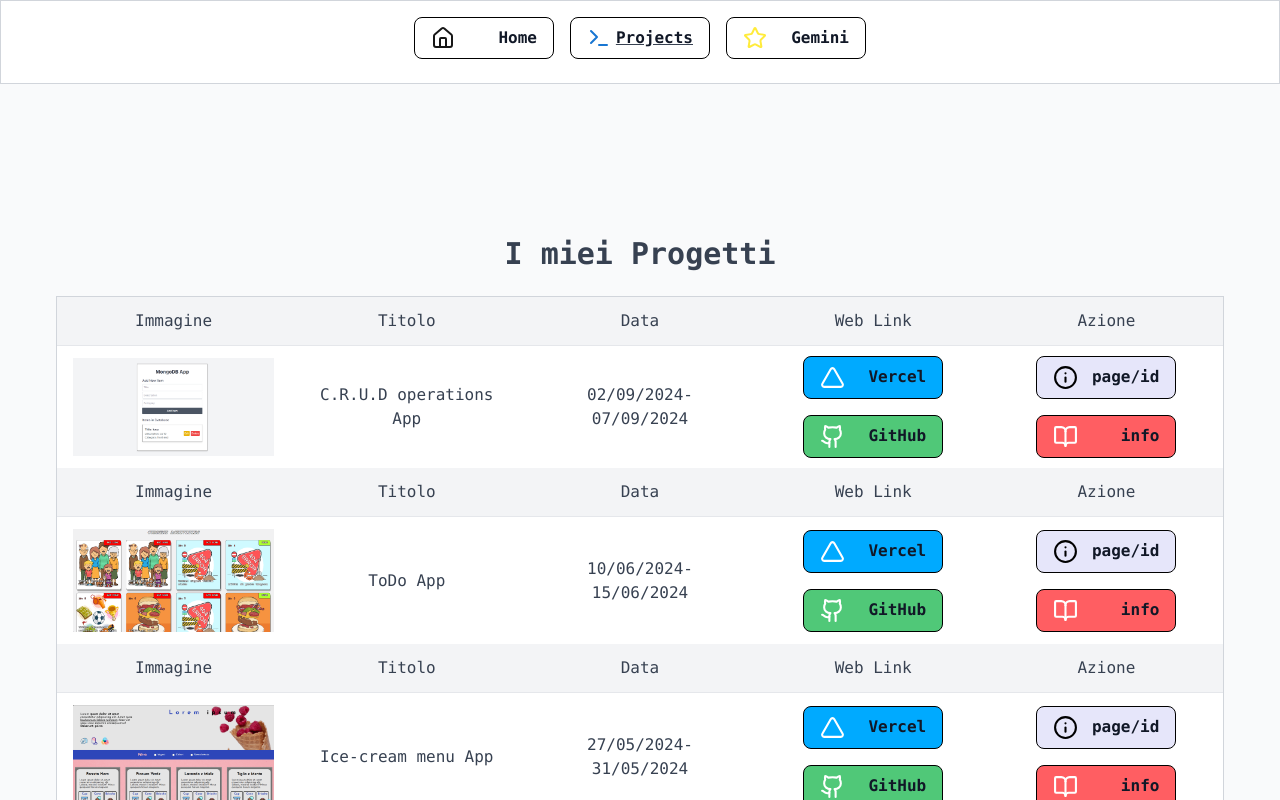
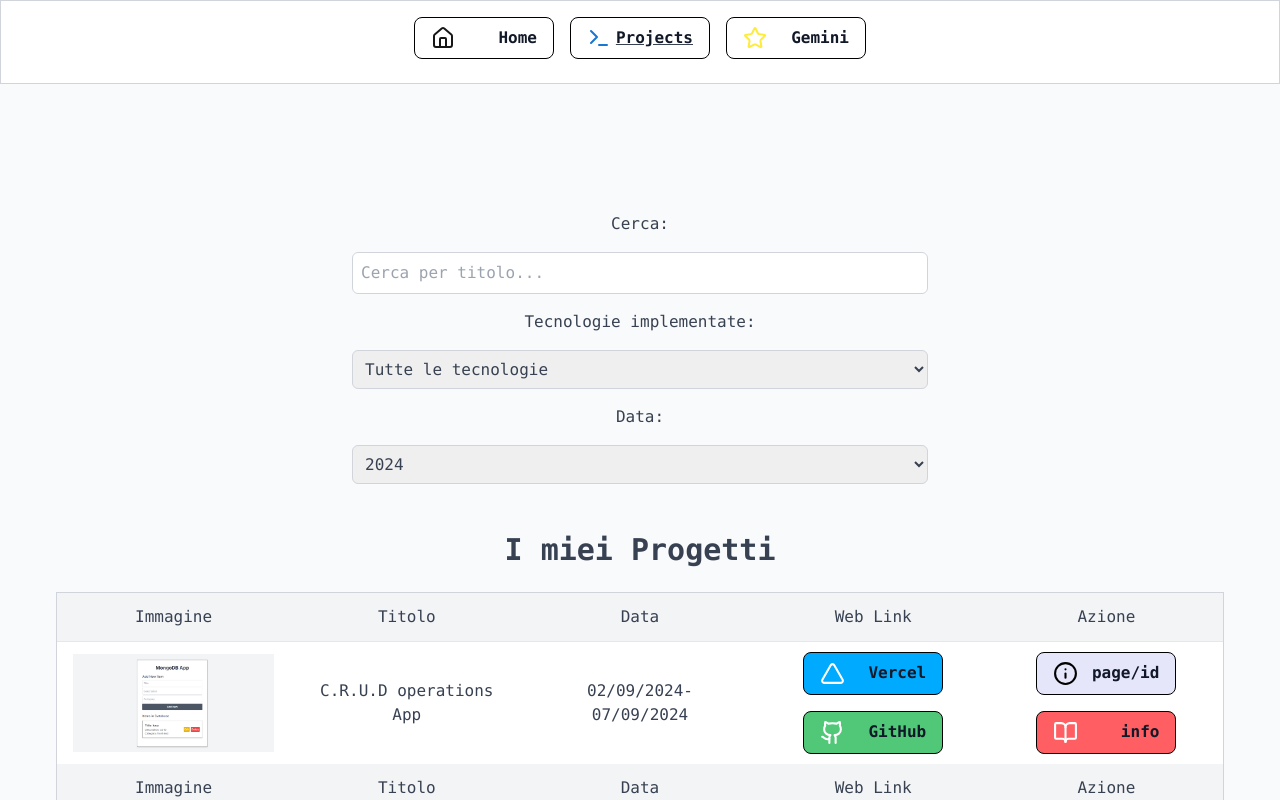
Before and after one commit to LucaFerraresso/TypeScript-Portfolio, a Next.js app in the folder portfolioproject/: page /Projects in a window 1280 px wide. Shown: the top 800 px of the page. Built offline with nearby package versions, Linux system fonts and the light colour scheme.

Commit message:
add filter bar on preject page + new tech icon (react)

```diff
--- a/portfolioproject/app/Projects/page.tsx
+++ b/portfolioproject/app/Projects/page.tsx
@@ -1,5 +1,4 @@
 "use client";
-
 import { useEffect, useState } from "react";
 import type { Metadata } from "next";
 import projects from "@/assets/DataArray/ProjectSectionArray";
@@ -21,6 +20,29 @@ const Projects: React.FC = () => {
   };
 
   const [isMobile, setIsMobile] = useState(false);
+
+  // Stati per i filtri
+  const [searchText, setSearchText] = useState(""); // Testo di ricerca per titolo
+  const [technologyFilter, setTechnologyFilter] = useState<string>(""); // Filtro per tecnologia
+  const [dateFilter, setDateFilter] = useState<string>("");
+
+  const filteredProjects = projects.filter((project) => {
+    // Filtra per titolo
+    const matchesTitle = project.title
+      .toLowerCase()
+      .includes(searchText.toLowerCase());
+
+    // Filtra per tecnologia (se il filtro è impostato)
+    const matchesTechnology =
+      technologyFilter === "" ||
+      project.technologies
+        .map((tech) => tech.toLowerCase())
+        .includes(technologyFilter.toLowerCase());
+    //la data la esprimo come stringa, non posso mappare la data
+    const matchesDate = dateFilter === "" || project.date.includes(dateFilter);
+
+    return matchesTitle && matchesTechnology && matchesDate;
+  });
 
   useEffect(() => {
     const handleResize = () => {
@@ -47,13 +69,71 @@ const Projects: React.FC = () => {
         animate="visible"
         className="flex flex-col justify-center items-center text-center pb-32 pt-32 p-6 sm:pb-28 sm:pt-14 sm:p-6 md:pb-24 mb:pt-24 md:p-6 lg:pb-20 lg:pt-20 lg:p-6 xl:pb-16 xl:pt-16 xl:p-6 2xl:pb-12 2xl:pt-12 2xl:p-6 bg-gray-50"
       >
-        {isMobile ? <ProjectSection /> : <ProjectTable projects={projects} />}
+        {/* Filtro di ricerca */}
+        <form className="mb-6 flex flex-col gap-4 w-full max-w-xl">
+          <h1>Cerca:</h1>
+          <input
+            id="searchText"
+            type="text"
+            name="searchText"
+            placeholder="Cerca per titolo..."
+            value={searchText}
+            onChange={(e) => setSearchText(e.target.value)}
+            className="p-2 border border-gray-300 rounded-md"
+          />
+          <label>Tecnologie implementate:</label>
+          <select
+            name="technologyFilter"
+            id={technologyFilter}
+            value={technologyFilter}
+            onChange={(e) => setTechnologyFilter(e.target.value)}
+            className="p-2 border border-gray-300 rounded-md"
+          >
+            <option value="">Tutte le tecnologie</option>
+            <option value="React app">React</option>
+            <option value="Nextjs app">Next.js</option>
+            <option value="MongoDB">MongoDB</option>
+            <option value="Firebase">Firebase</option>
+            <option value="Gemini API">Gemini API</option>
+          </select>
+          <label>Data:</label>
+          <select
+            name="dateFilter"
+            id={dateFilter}
+            value={dateFilter}
+            onChange={(e) => setDateFilter(e.target.value)}
+            className="p-2 border border-gray-300 rounded-md"
+          >
+            <option value="">2024</option>
+            <option value="01">gennaio</option>
+            <option value="02">febbraio</option>
+            <option value="03">marzo</option>
+            <option value="04">aprile</option>
+            <option value="05">maggio</option>
+            <option value="06">giugno</option>
+            <option value="07">luglio</option>
+            <option value="08">agosto</option>
+            <option value="09">settembre</option>
+            <option value="/10">ottobre</option>
+            <option value="/11">novembre</option>
+            <option value="/12">dicembre</option>
+          </select>
+        </form>
+
+        {isMobile ? (
+          <ProjectSection projects={filteredProjects} />
+        ) : (
+          <ProjectTable projects={filteredProjects} />
+        )}
+        {filteredProjects.length === 0 && (
+          <p className="text-gray-500 bg-red-500">Nessun progetto trovato.</p>
+        )}
         <h2 className="text-3xl font-bold mt-6 mb-6">Link Utili</h2>
         <div className="flex items-center text-center gap-2 mb-6">
           <HomeIcon color="black" size={24} />
           <Link
             href="/"
-            className="text-blue-600 hover:underline  hover:font-bold"
+            className="text-blue-600 hover:underline hover:font-bold"
           >
             Home
           </Link>
--- a/portfolioproject/assets/DataArray/ProjectSectionArray.js
+++ b/portfolioproject/assets/DataArray/ProjectSectionArray.js
@@ -36,6 +36,7 @@ const projects = [
       "npm",
       "GitHub",
       "VSCode",
+      "React",
     ],
     date: "02/09/2024-07/09/2024",
     icon: <GitFork color="var(--color-foreground)" size={24} />, // Icona per il fork del progetto
@@ -88,6 +89,7 @@ const projects = [
       "npm",
       "GitHub",
       "VSCode",
+      "React",
     ],
     date: "09/09/2024-22/09/2024",
     icon: <User color="var(--color-emerald)" size={24} />, // Icona per il profilo utente
@@ -112,6 +114,7 @@ const projects = [
       "npm",
       "GitHub",
       "VSCode",
+      "React",
     ],
     date: "05/08/2024-30/08/2024",
     icon: <Github color="var(--color-sapphire)" size={24} />, // Icona per GitHub
@@ -138,6 +141,7 @@ const projects = [
       "npm",
       "GitHub",
       "VSCode",
+      "React",
     ],
     date: "21/10/2024 31/10/2024",
     icon: <User2Icon color="var(--color-purple)" size={24} />, // Icona per chiudere
--- a/portfolioproject/package.json
+++ b/portfolioproject/package.json
@@ -9,7 +9,6 @@
     "lint": "next lint"
   },
   "dependencies": {
-    "@emotion/react": "^11.13.3",
     "@google/generative-ai": "^0.21.0",
     "clsx": "^2.1.1",
     "framer-motion": "^11.11.10",
--- a/portfolioproject/src/components/molecules/ProjectCard.tsx
+++ b/portfolioproject/src/components/molecules/ProjectCard.tsx
@@ -6,7 +6,7 @@ import { fadeInVariants } from "@/animation/animation";
 import Skeleton from "../atoms/Skeleton";
 import Button from "../atoms/Button";
 import WordTextEffect from "../library/WordTextEffect";
-import { GithubIcon, InfoIcon, LogIn, TriangleIcon } from "lucide-react";
+import { GithubIcon, InfoIcon, TriangleIcon, XCircle } from "lucide-react";
 
 interface Project {
   title: string;
@@ -42,7 +42,7 @@ const ProjectCard: React.FC<ProjectCardProps> = ({
     imageUrl = "/images/homepage/coming-soon.jpg",
     githubLink = "#",
     date = "TBD",
-    icon = <LogIn size={20} color="red" />,
+    icon = <XCircle size={24} color="red" />,
   } = project;
 
   useEffect(() => {
```
Also changed, not shown: portfolioproject/assets/DataArray/TechSectionArray.js (+7 -0 lines), portfolioproject/src/components/sections/ProjectSection.tsx (+16 -2 lines), portfolioproject/public/appunti.txt, 1 other file (tests, documents, lock files or other folders).
